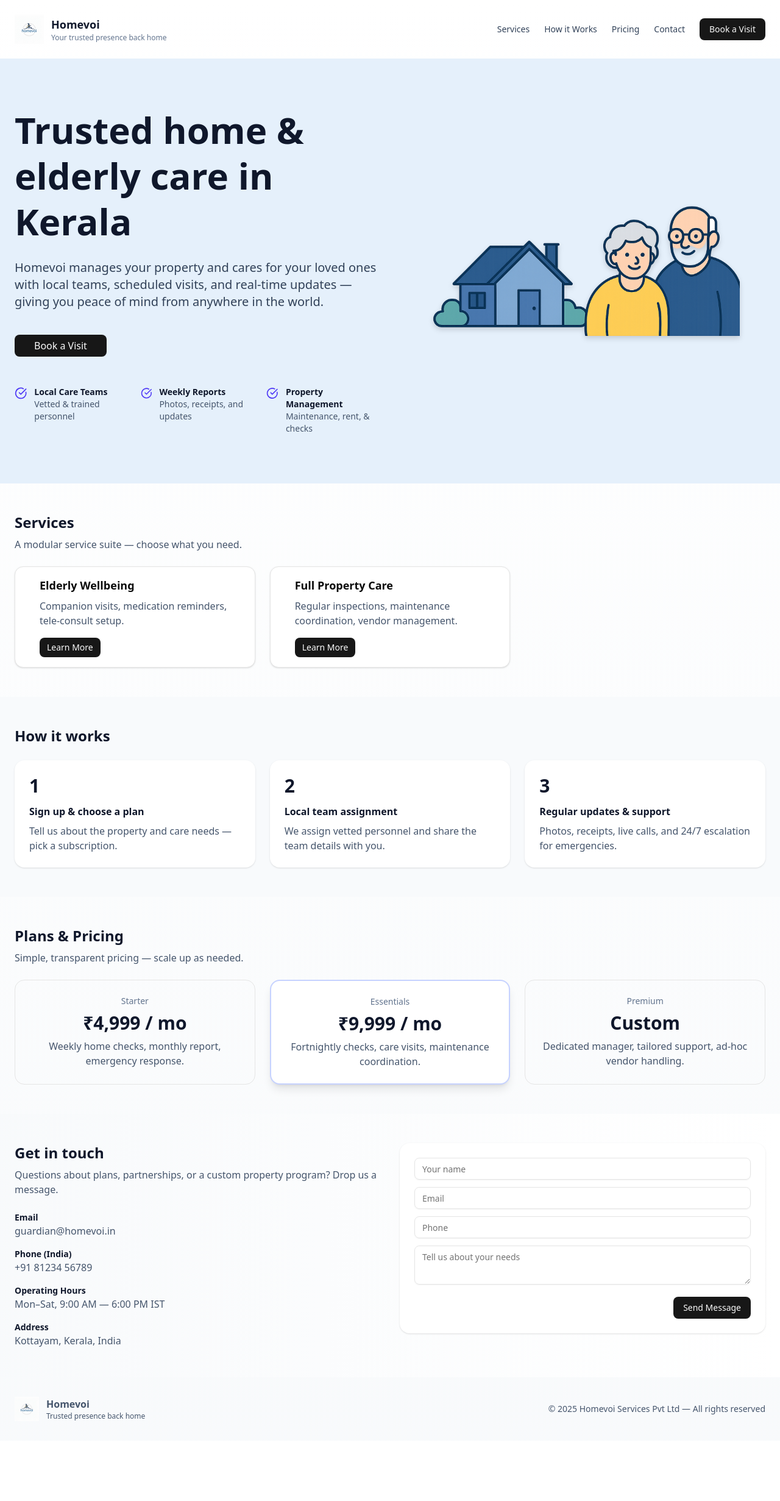
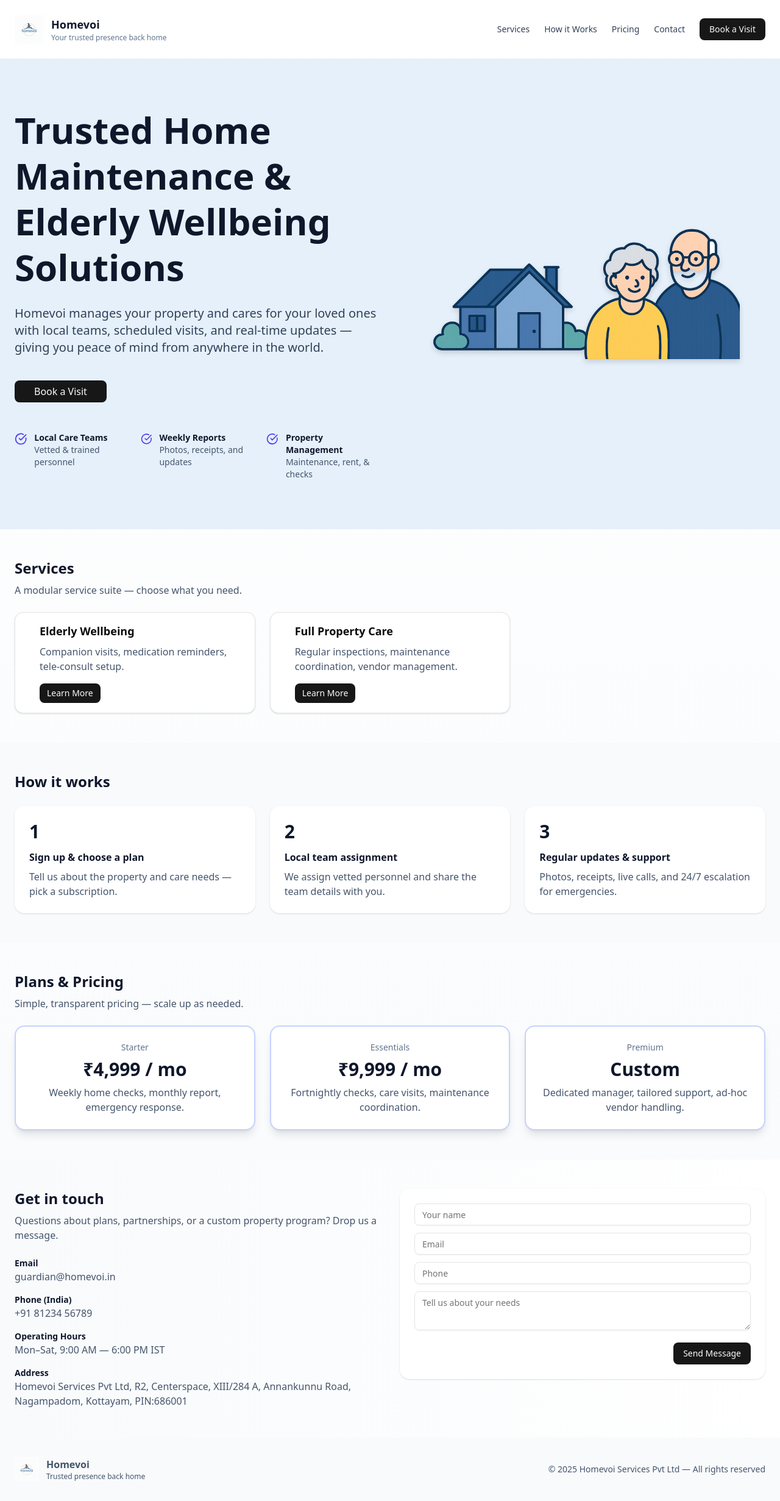
Before and after one commit to homevoiguardian-star/homevoi-website, a Next.js app: page / in a window 1280 px wide. Shown: the whole page at 61% size. Before the commit the page ends 2363 px from the top, so only its background shows below. Built offline with nearby package versions, Linux system fonts and the light colour scheme.

Commit message:
Update Homevoi website page

```diff
--- a/app/page.tsx
+++ b/app/page.tsx
@@ -10,7 +10,7 @@ import { CheckCircle } from "lucide-react";
 export default function HomevoiLanding() {
   // Google Apps Script endpoints
   const START_PLAN_SCRIPT_URL =
-    "https://script.google.com/macros/s/AKfycbwxdz-ZDJlAj7UEDSwRi4p8eyYYboEZBf7Aj1Iq2BwkPYy4gzNBqciMTxKM_fuA3IUgVQ/exec";
+    "https://script.google.com/macros/s/AKfycbz5vyQ55nBM9yAAUixpAFd6OUutU0ZEtXWO9JXRv6bt7XkzEGYxfbsFy2TM-NXDLNJjnw/exec";
   const CONTACT_SCRIPT_URL =
     "https://script.google.com/macros/s/AKfycbzW1b7ztABVxH01uuFdUcMzLHqXGIMowDcn4gkH6oDSbUbM3iofPFosk5L13_9pW3dFxg/exec";
 
@@ -36,23 +36,16 @@ export default function HomevoiLanding() {
     }).toString();
 
     try {
-      const response = await fetch(START_PLAN_SCRIPT_URL, {
+      // Use no-cors so the browser doesn't block the response because of CORS.
+      // We don't need to read the response body, we just want the request to reach Apps Script.
+      await fetch(START_PLAN_SCRIPT_URL, {
         method: "POST",
+        mode: "no-cors",
         headers: {
           "Content-Type": "application/x-www-form-urlencoded;charset=UTF-8",
         },
         body: payload,
       });
-
-      if (!response.ok) {
-        console.error(
-          "Error submitting start plan form",
-          response.status,
-          await response.text(),
-        );
-        alert("Something went wrong while submitting. Please try again.");
-        return;
-      }
 
       console.log("Start plan submitted", formState);
       setShowStartPlan(false);
@@ -60,7 +53,9 @@ export default function HomevoiLanding() {
       alert("Thanks — we'll get back to you soon.");
     } catch (error) {
       console.error("Network or server error (start plan)", error);
-      alert("Network error. Please check your connection and try again.");
+      alert(
+        "We couldn't confirm the booking due to a network error, but if this keeps happening please email guardian@homevoi.in.",
+      );
     }
   };
 
@@ -81,30 +76,23 @@ export default function HomevoiLanding() {
     }).toString();
 
     try {
-      const response = await fetch(CONTACT_SCRIPT_URL, {
+      // Same pattern: use no-cors, don't try to read the response.
+      await fetch(CONTACT_SCRIPT_URL, {
         method: "POST",
+        mode: "no-cors",
         headers: {
           "Content-Type": "application/x-www-form-urlencoded;charset=UTF-8",
         },
         body: payload,
       });
 
-      if (!response.ok) {
-        console.error(
-          "Error submitting contact form",
-          response.status,
-          await response.text(),
-        );
-        alert("Something went wrong while sending your message. Please try again.");
-        return;
-      }
-
-      // Reset using saved form reference
       formEl.reset();
       alert("Thanks — your message has been sent.");
     } catch (error) {
       console.error("Network or server error (contact form)", error);
-      alert("Network error. Please check your connection and try again.");
+      alert(
+        "We couldn't confirm sending your message due to a network error. If this continues, please email guardian@homevoi.in.",
+      );
     }
   };
 
@@ -138,11 +126,11 @@ export default function HomevoiLanding() {
 
       {/* HERO - Full-width banner with illustration on the right */}
       <section className="w-full bg-[#E5F0FB] py-20">
-        <div className="max-w-7xl mx-auto px-6 flex flex-col md:flex-row items-center gap-10">
+        <div className="max-w-7xl mx-auto px-6 flex flex-col-reverse md:flex-row items-center gap-10">
           {/* Left: Copy & CTA */}
           <div className="max-w-3xl md:flex-1">
             <h2 className="text-4xl md:text-6xl font-extrabold leading-tight text-slate-900">
-              Trusted home & elderly care in Kerala
+              Trusted Home Maintenance & Elderly Wellbeing Solutions
             </h2>
 
             <p className="mt-6 text-lg md:text-xl text-slate-700">
@@ -265,7 +253,7 @@ export default function HomevoiLanding() {
         <p className="text-slate-600 mt-2">Simple, transparent pricing — scale up as needed.</p>
 
         <div className="mt-6 grid grid-cols-1 md:grid-cols-3 gap-6">
-          <div className="p-6 border rounded-2xl text-center">
+          <div className="p-6 border-2 border-indigo-200 rounded-2xl text-center bg-white shadow-lg">
             <div className="text-sm text-slate-500">Starter</div>
             <div className="mt-2 text-3xl font-extrabold">₹4,999 / mo</div>
             <p className="text-slate-600 mt-2">
@@ -281,7 +269,7 @@ export default function HomevoiLanding() {
             </p>
           </div>
 
-          <div className="p-6 border rounded-2xl text-center">
+          <div className="p-6 border-2 border-indigo-200 rounded-2xl text-center bg-white shadow-lg">
             <div className="text-sm text-slate-500">Premium</div>
             <div className="mt-2 text-3xl font-extrabold">Custom</div>
             <p className="text-slate-600 mt-2">
@@ -319,7 +307,8 @@ export default function HomevoiLanding() {
               </div>
               <div>
                 <div className="text-sm font-semibold">Address</div>
-                <div className="text-slate-600">Kottayam, Kerala, India</div>
+                <div className="text-slate-600">Homevoi Services Pvt Ltd, R2, Centerspace,
+XIII/284 A, Annankunnu Road, Nagampadom, Kottayam, PIN:686001</div>
               </div>
             </div>
           </div>
```
